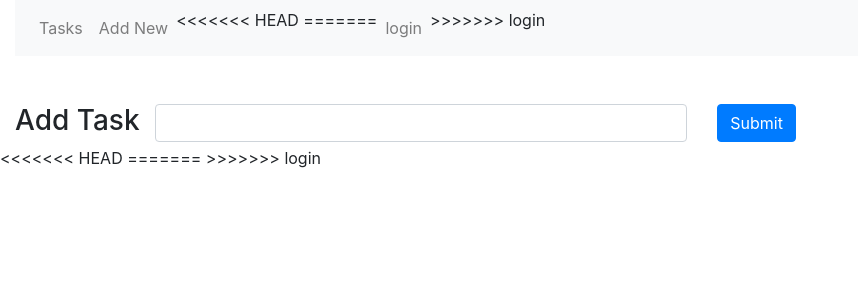
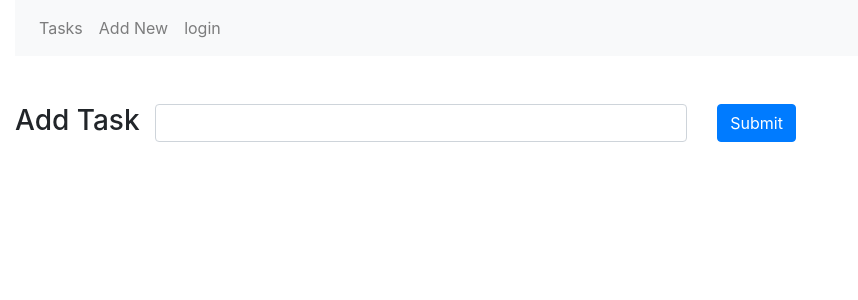
Before and after one commit to Westy-inc/NHS-complain, a Flask app: page /add in a window 1280 px wide. Shown: the top 300 px of the page, without its empty margins (0-858 px from the left). Run offline with Flask 3, Linux system fonts and the light colour scheme; some libraries are stand-ins or nearby versions.

Commit message:
Update base.html

```diff
--- a/templates/base.html
+++ b/templates/base.html
@@ -16,10 +16,7 @@
         <ul class="navbar-nav">
           <li class="nav-item"><a href="{{ url_for('index') }}" class="nav-link">Tasks</a></li>
           <li class="nav-item"><a href="{{ url_for('add') }}" class="nav-link">Add New</a></li>
-<<<<<<< HEAD
-=======
           <li class="nav-item"><a href="{{ url_for('login') }}" class="nav-link">login</a></li>
->>>>>>> login
         </ul>
       </nav>
       <br>
@@ -36,8 +33,4 @@
       {% block main %}{% endblock %}
     </div>
   </body>
-<<<<<<< HEAD
 </html>
-=======
-</html>
->>>>>>> login
```
